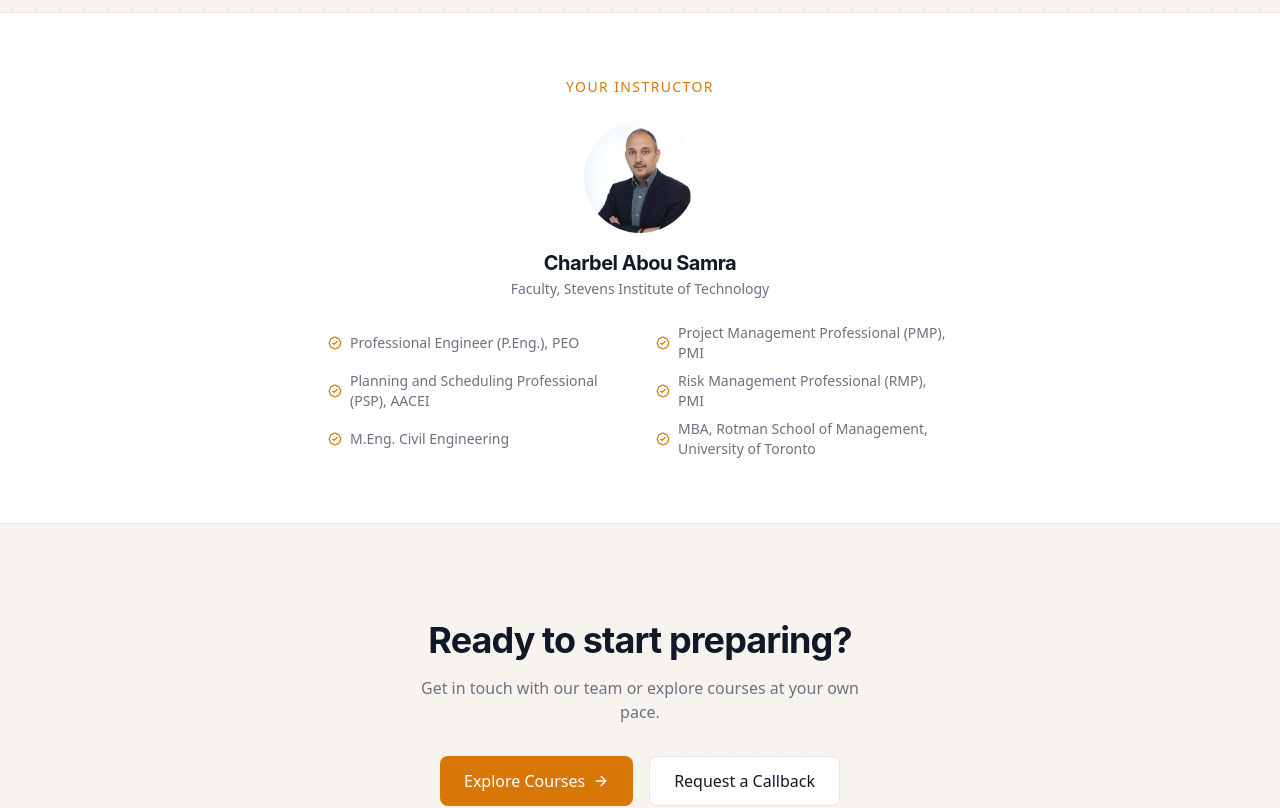
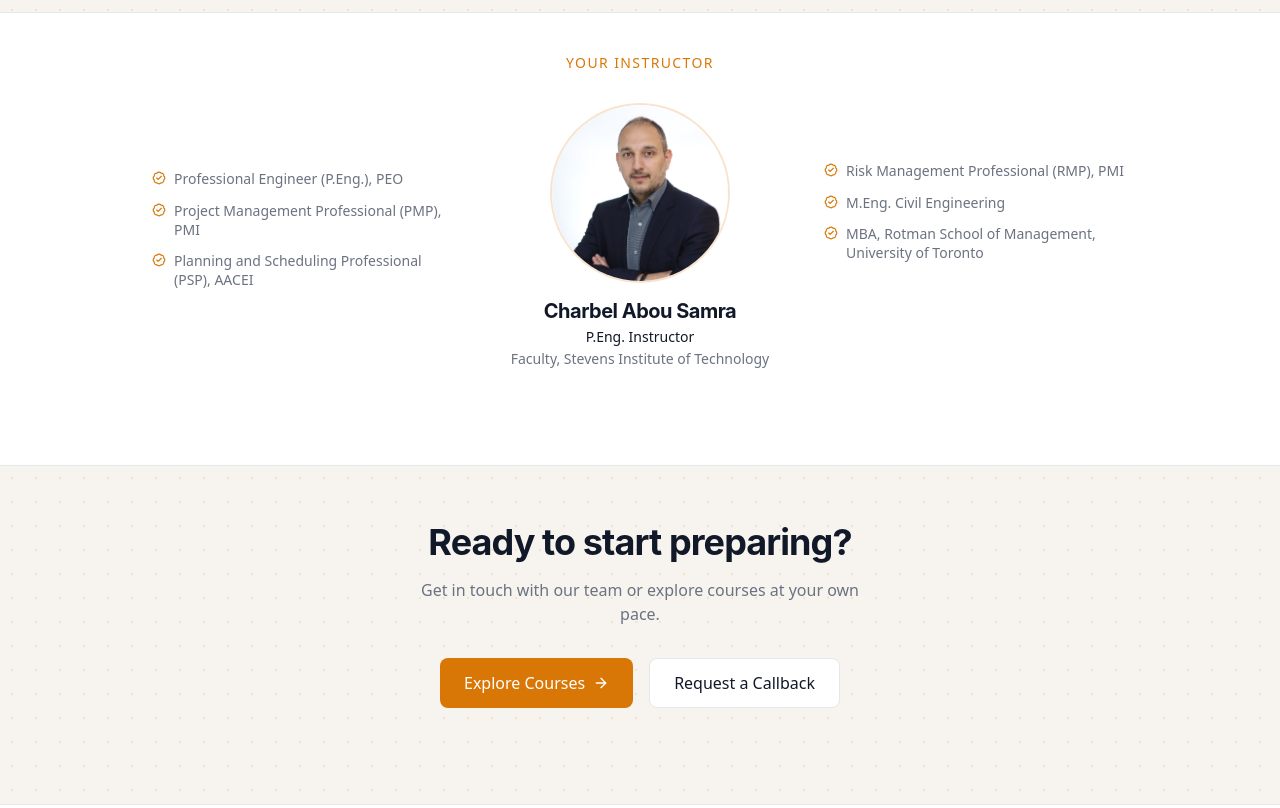
Before and after one commit to OmarSaad90/PPAPENG, a React (Vite) app: page / in a window 1280 px wide. Shown: the part 1960-2768 px from the top of the page. Built offline with nearby package versions, Linux system fonts and the light colour scheme.

Commit message:
new logo

```diff
--- a/index.html
+++ b/index.html
@@ -2,7 +2,7 @@
 <html lang="en">
   <head>
     <meta charset="UTF-8" />
-    <link rel="icon" type="image/png" href="/logo.png" />
+    <link rel="icon" type="image/webp" href="/logo1.webp" />
     <meta name="viewport" content="width=device-width, initial-scale=1.0" />
 
     <!-- Primary Meta Tags -->
--- a/src/pages/Index.jsx
+++ b/src/pages/Index.jsx
@@ -148,38 +148,59 @@ const Index = () => {
       </section>
 
       {/* Instructor */}
-      <section className="py-16 border-t border-border">
-        <div className="max-w-2xl mx-auto px-6 text-center">
-          <p className="text-primary text-sm font-medium tracking-widest uppercase mb-6">Your instructor</p>
-          <img
-            src={instructorImage}
-            alt="Charbel Abou Samra"
-            className="w-28 h-28 rounded-full object-cover object-top mx-auto mb-4"
-            loading="lazy"
-          />
-          <h2 className="font-heading text-xl font-bold tracking-tight mb-0.5">Charbel Abou Samra</h2>
-          <p className="text-muted-foreground text-sm mb-6">Faculty, Stevens Institute of Technology</p>
-          <div className="grid grid-cols-1 sm:grid-cols-2 gap-x-8 gap-y-2 text-left inline-grid">
+      <section className="pt-10 pb-24 border-t border-border">
+        <div className="max-w-5xl mx-auto px-6">
+          <p className="text-primary text-sm font-medium tracking-widest uppercase mb-8 text-center">Your instructor</p>
+          <div className="grid grid-cols-1 md:grid-cols-3 gap-8 md:items-start">
+
+            {/* Left credentials */}
+            <div className="flex flex-col gap-3 order-2 md:order-1 md:pt-16">
               {[
                 "Professional Engineer (P.Eng.), PEO",
                 "Project Management Professional (PMP), PMI",
                 "Planning and Scheduling Professional (PSP), AACEI",
+              ].map((item) => (
+                <div key={item} className="flex items-start gap-2">
+                  <BadgeCheck size={14} className="text-primary shrink-0 mt-0.5" />
+                  <span className="text-sm text-muted-foreground leading-snug">{item}</span>
+                </div>
+              ))}
+            </div>
+
+            {/* Center: photo + name */}
+            <div className="flex flex-col items-center text-center order-1 md:order-2">
+              <img
+                src={instructorImage}
+                alt="Charbel Abou Samra"
+                className="w-44 h-44 rounded-full object-cover object-top mb-4 ring-2 ring-primary/20"
+                loading="lazy"
+              />
+              <h2 className="font-heading text-xl font-bold tracking-tight mb-0.5">Charbel Abou Samra</h2>
+              <p className="text-foreground text-sm font-medium mb-0.5">P.Eng. Instructor</p>
+              <p className="text-muted-foreground text-sm">Faculty, Stevens Institute of Technology</p>
+            </div>
+
+            {/* Right credentials */}
+            <div className="flex flex-col gap-3 order-3 md:pt-14">
+              {[
                 "Risk Management Professional (RMP), PMI",
                 "M.Eng. Civil Engineering",
                 "MBA, Rotman School of Management, University of Toronto",
               ].map((item) => (
-              <div key={item} className="flex items-center gap-2">
-                <BadgeCheck size={14} className="text-primary shrink-0" />
-                <span className="text-sm text-muted-foreground">{item}</span>
+                <div key={item} className="flex items-start gap-2">
+                  <BadgeCheck size={14} className="text-primary shrink-0 mt-0.5" />
+                  <span className="text-sm text-muted-foreground leading-snug">{item}</span>
                 </div>
               ))}
+            </div>
+
           </div>
         </div>
       </section>
 
       {/* CTA */}
       <section className="border-t border-border" style={{ backgroundColor: '#f7f4ef', backgroundImage: 'radial-gradient(circle, rgba(217, 119, 6, 0.15) 1px, transparent 1px)', backgroundSize: '24px 24px' }}>
-        <div className="max-w-7xl mx-auto px-6 py-24 text-center">
+        <div className="max-w-7xl mx-auto px-6 pt-14 pb-8 text-center">
           <h2 className="font-heading text-3xl md:text-4xl font-bold tracking-tight mb-4">
             Ready to start preparing?
           </h2>
```
Also changed, not shown: public/logo1.webp (added), src/assets/logo1.webp (added). Lines whose indentation alone changed are shown as unchanged.
